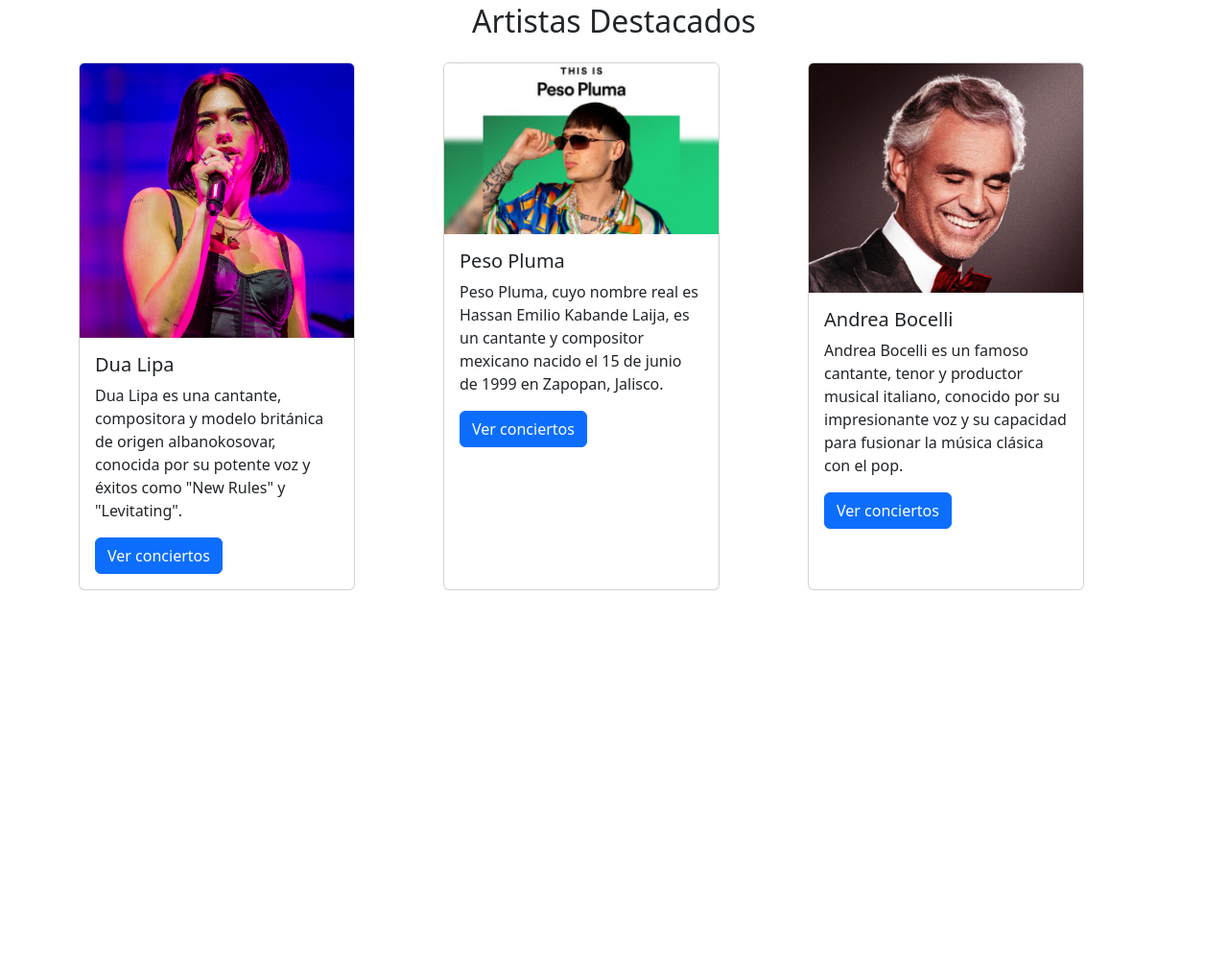
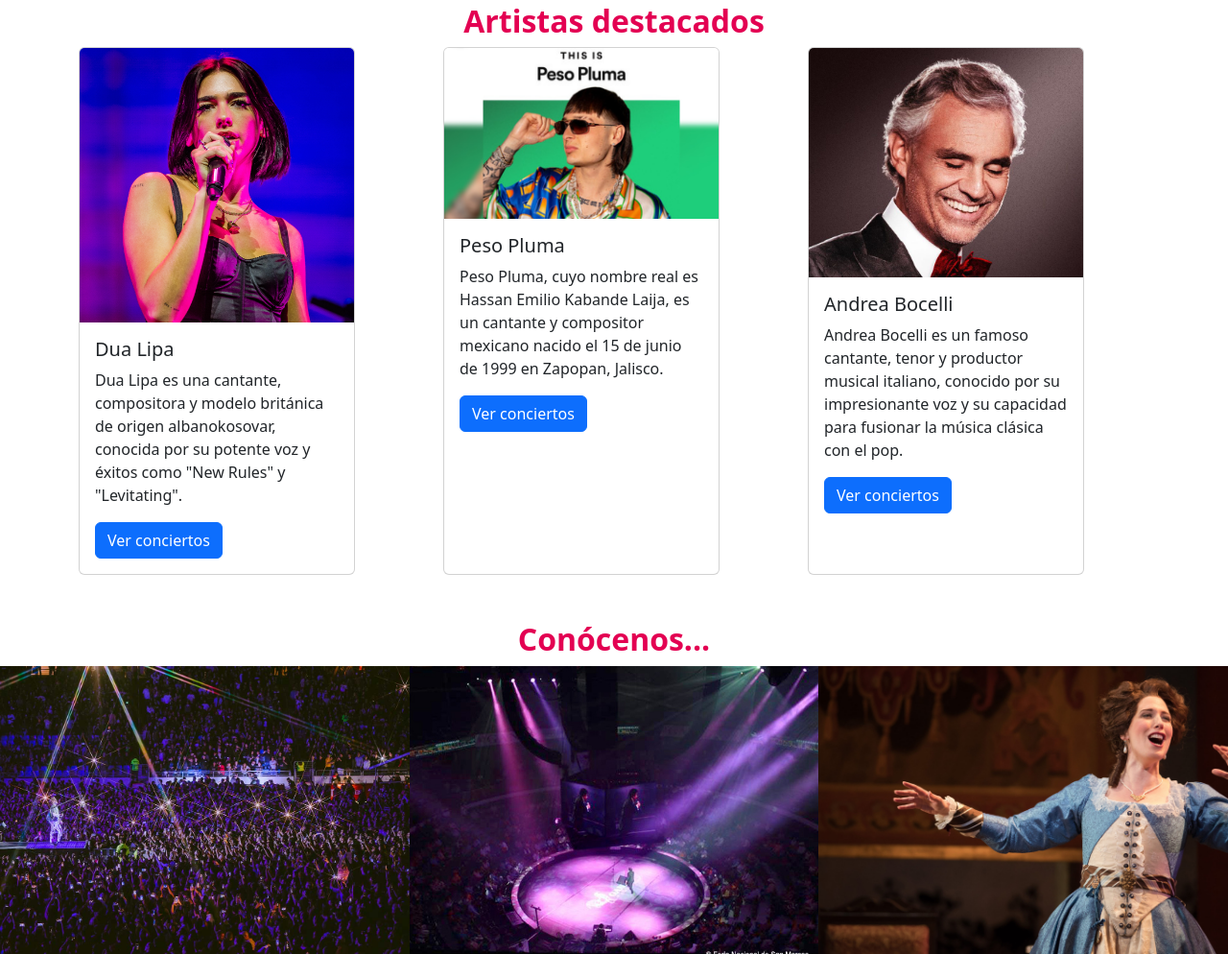
Before and after one commit to netohb/Proyecto_1_DesarrolloWeb, a plain HTML site: page frontend/index.html in a window 1280 px wide. Shown: the part 845-1839 px from the top of the page at 96% size. Before the commit the page ends 1508 px from the top, so only its background shows below. Drawn offline with nearby package versions, Linux system fonts and the light colour scheme.

Commit message:
Añadí la sección de 'Conócenos'

```diff
--- a/frontend/index.html
+++ b/frontend/index.html
@@ -49,6 +49,13 @@
         .navbar-dark .navbar-nav .nav-link:hover {
             color: #bb86fc !important;
             /* un morado claro al pasar el mouse */
+        }
+
+        .custom-img {
+            height: 300px;
+
+            object-fit: cover;
+
         }
     </style>
 
@@ -127,7 +134,7 @@
 
     <!-- Aquí viene informacion de los artistas-->
     <section id="artistas" class="container py-5">
-        <h2 class="text-center mb-4">Artistas Destacados</h2>
+        <h2 class="text-center fw-bold" style="color: #e30052;">Artistas destacados</h2>
         <div class="row">
             <!-- Tarjeta Bootstrap -->
             <div class="col-md-4 d-flex">
@@ -174,6 +181,24 @@
         </div>
     </section>
 
+    <!--Imagenes de conciertos de diferentes géneros-->
+    <section class="w-100 overflow-hidden">
+        <h2 class="text-center fw-bold" style="color: #e30052;">Conócenos...</h2>
+
+        <div class="row g-0">
+            <div class="col-12 col-md-4">
+                <img src="img/concierto.jpg" class="img-fluid w-100 custom-img" alt="Cocierto en vivo">
+            </div>
+            <div class="col-12 col-md-4">
+                <img src="img/palenque.jpg" class="img-fluid w-100 custom-img" alt="Palenque en vivo">
+            </div>
+            <div class="col-12 col-md-4">
+                <img src="img/opera.jpg" class="img-fluid w-100 custom-img" alt="Ópera">
+            </div>
+        </div>
+    </section>
+
+
 
     <script src="https://cdn.jsdelivr.net/npm/bootstrap@5.3.8/dist/js/bootstrap.bundle.min.js"
         integrity="sha384-FKyoEForCGlyvwx9Hj09JcYn3nv7wiPVlz7YYwJrWVcXK/BmnVDxM+D2scQbITxI"
```
Also changed, not shown: frontend/img/concierto.jpg (added), frontend/img/opera.jpg (added), frontend/img/palenque.jpg (added).
